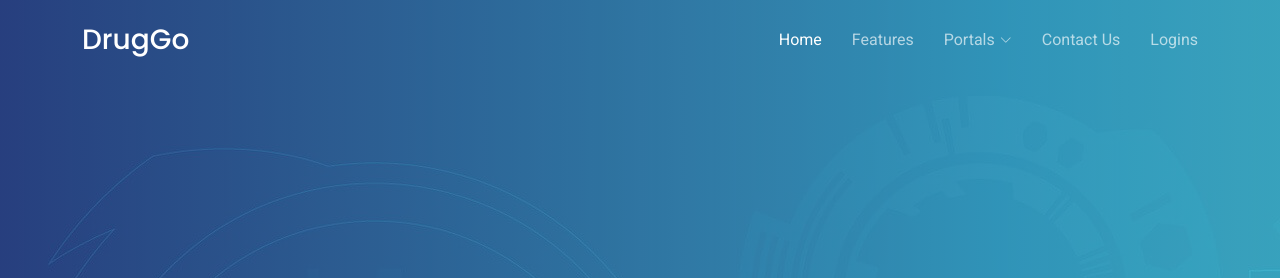
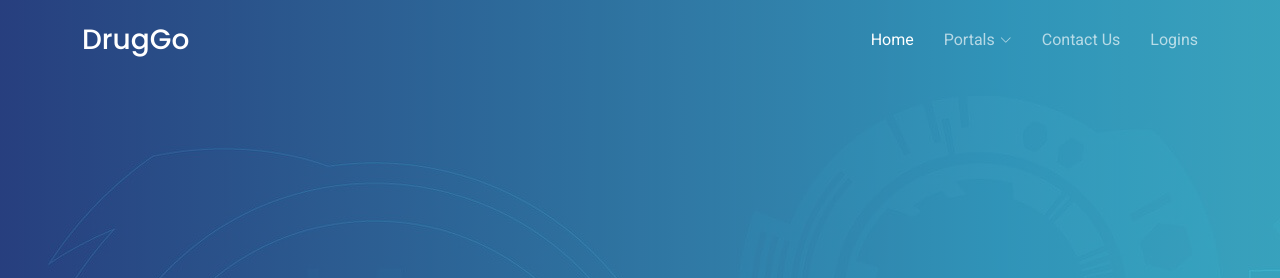
Before and after one commit to MonkNo1/Drug-Mangment-Using-BlockChain, a Django app: page / in a window 1280 px wide. Shown: the top 278 px of the page. Run offline with Django 4.2, Linux system fonts and the light colour scheme; some libraries are stand-ins or nearby versions.

Commit message:
features removed

```diff
--- a/drugs/urls.py
+++ b/drugs/urls.py
@@ -3,9 +3,9 @@ from . import views
 
 urlpatterns = [
     path('', views.index, name='index'),
-    path('blog', views.blog, name='blog'),
-    path('blogsingle', views.blogsingle, name='blogsingle'),
-    path('features', views.features, name='features'),
+    # path('blog', views.blog, name='blog'),
+    # path('blogsingle', views.blogsingle, name='blogsingle'),
+    # path('features', views.features, name='features'),
     path('pricing', views.pricing, name='pricing'),
     path('contact', views.contact, name='contact'),
     path('login', views.login, name='login'),
--- a/templates/contact.html
+++ b/templates/contact.html
@@ -50,7 +50,7 @@
       <nav id="navbar" class="navbar">
         <ul>
           <li><a class="active " href="/">Home</a></li>
-          <li><a href="features">Features</a></li>
+          <!-- <li><a href="features">Features</a></li> -->
           {% comment %} <li><a href="blog">Blog</a></li> {% endcomment %}
           <li class="dropdown"><a href="#"><span>Portals</span> <i class="bi bi-chevron-down"></i></a>
             <ul>
--- a/templates/index.html
+++ b/templates/index.html
@@ -50,7 +50,7 @@
       <nav id="navbar" class="navbar">
         <ul>
           <li><a class="active " href="/">Home</a></li>
-          <li><a href="features">Features</a></li>
+          <!-- <li><a href="features">Features</a></li> -->
           {% comment %} <li><a href="blog">Blog</a></li> {% endcomment %}
           <li class="dropdown"><a href="#"><span>Portals</span> <i class="bi bi-chevron-down"></i></a>
             <ul>
--- a/templates/pricing.html
+++ b/templates/pricing.html
@@ -50,7 +50,7 @@
       <nav id="navbar" class="navbar">
         <ul>
           <li><a class="active " href="/">Home</a></li>
-          <li><a href="features">Features</a></li>
+          <!-- <li><a href="features">Features</a></li> -->
           {% comment %} <li><a href="blog">Blog</a></li> {% endcomment %}
           <li class="dropdown"><a href="#"><span>Portals</span> <i class="bi bi-chevron-down"></i></a>
             <ul>
```
